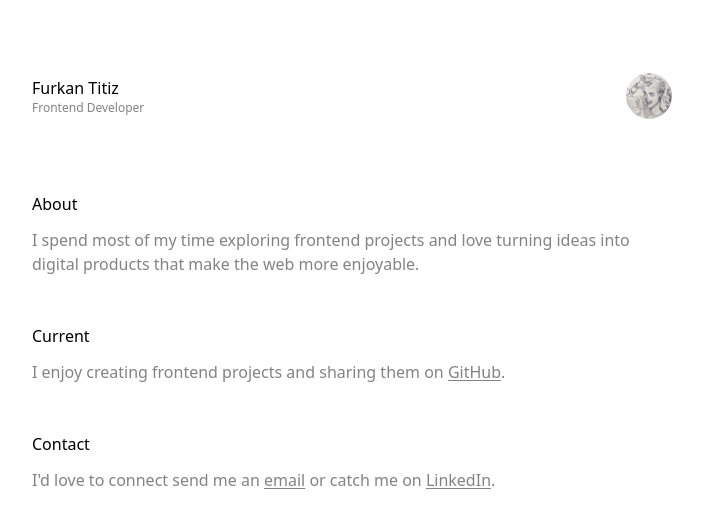
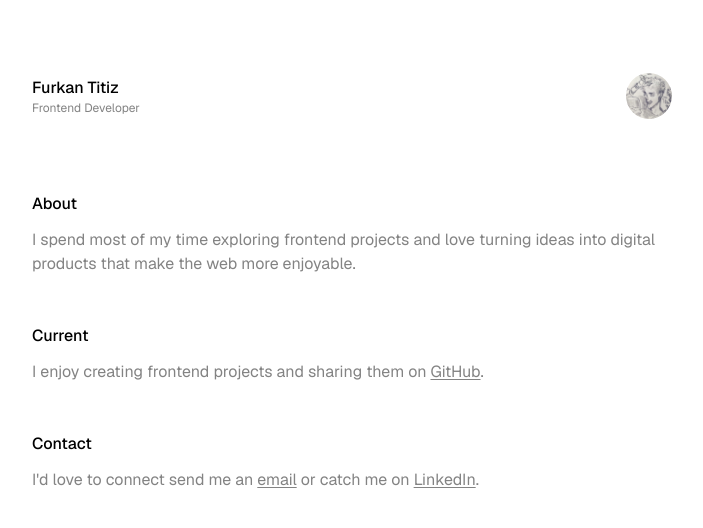
Before and after one commit to qrphy/homepage, a Next.js app: page / in a window 1280 px wide. Shown: the top 528 px of the page, without its empty margins (288-991 px from the left). Built offline with nearby package versions, Linux system fonts and the light colour scheme; no server answers.

Commit message:
update font type

```diff
--- a/src/app/layout.tsx
+++ b/src/app/layout.tsx
@@ -57,7 +57,7 @@ export default function RootLayout({
   return (
     <html
       lang="en"
-      className={`font-sans ${geistMono.variable} antialiased dark:bg-black dark:text-white max-w-2xl mx-auto px-4`}
+      className={`font-sans ${geistMono.variable} ${geistSans.variable} ${geistSans.className} antialiased dark:bg-black dark:text-white max-w-2xl mx-auto px-4`}
     >
       <head>
         {GA_ID && (
```
